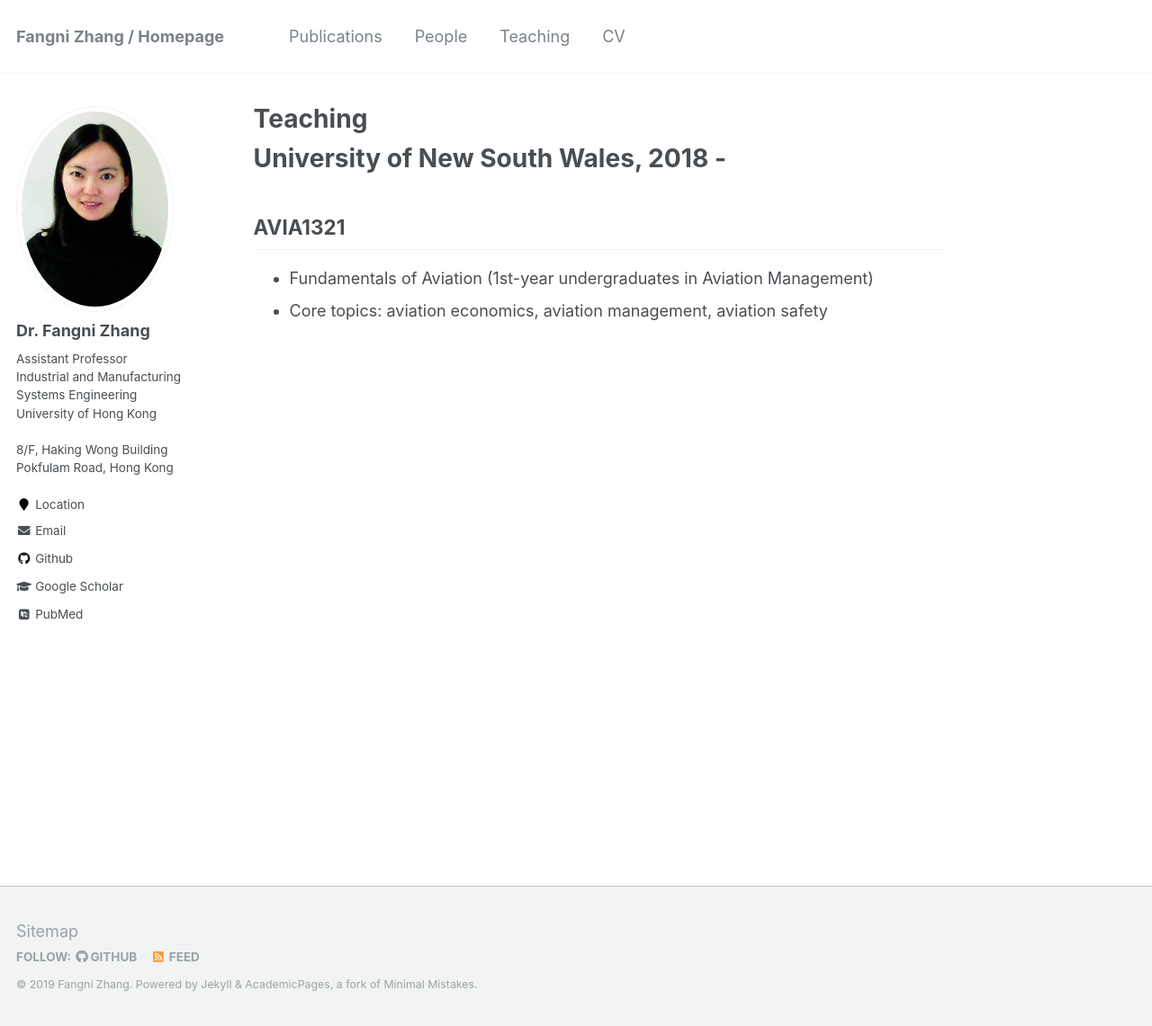
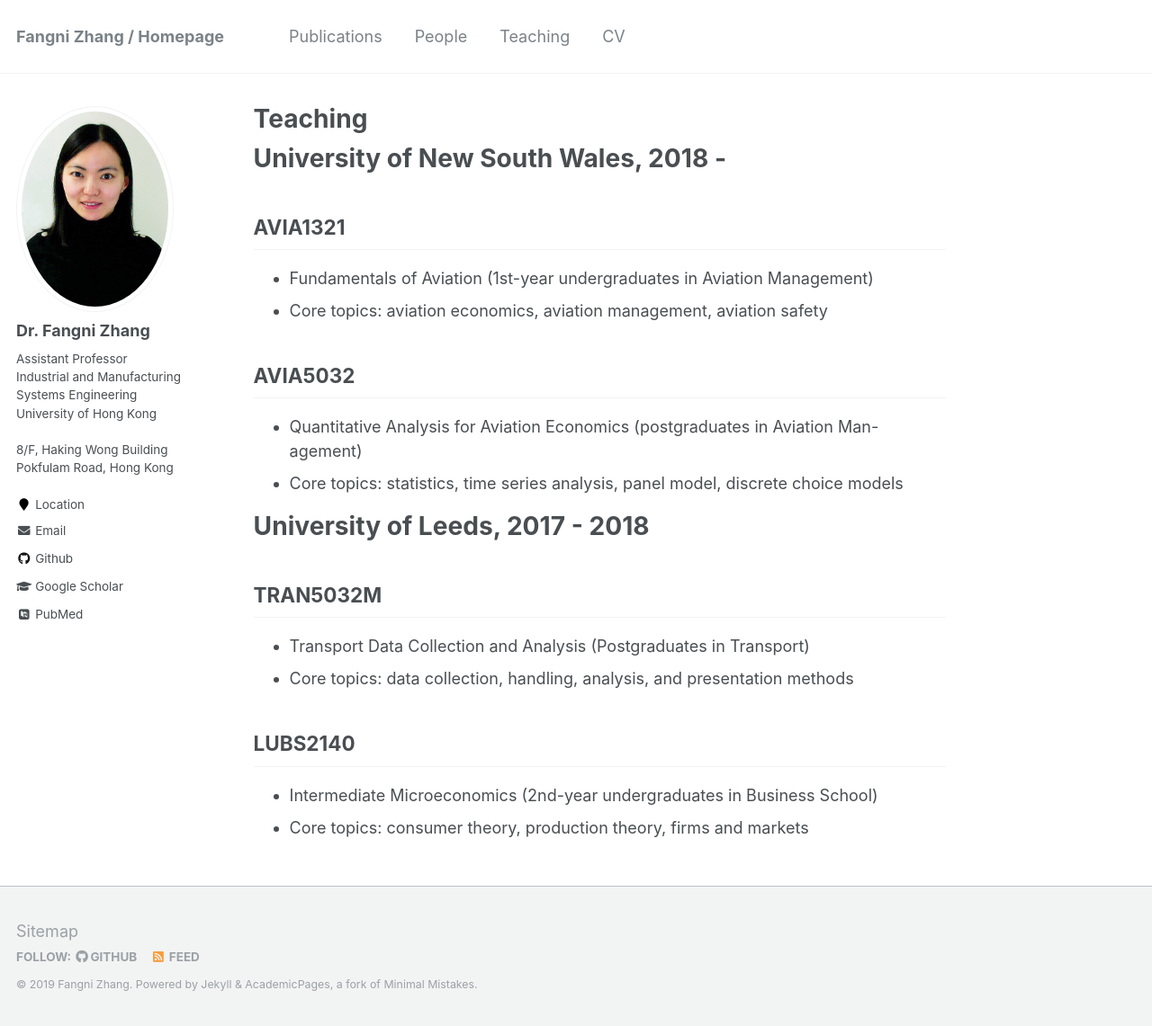
Before and after one commit to fangnizhang/fangnizhang.github.io, a Jekyll site: the page built from _pages/teaching.md, in a window 1280 px wide and 1141 px high. Shown: the whole window at 90% size. Built offline with Jekyll 4.4.1, drawn with Linux system fonts in a browser that asks for light colours; some web fonts are replaced.

Commit message:
Update teaching.md

```diff
--- a/_pages/teaching.md
+++ b/_pages/teaching.md
@@ -11,3 +11,21 @@ AVIA1321
 --------
 * Fundamentals of Aviation (1st-year undergraduates in Aviation Management)
 * Core topics: aviation economics, aviation management, aviation safety
+
+AVIA5032
+--------
+* Quantitative Analysis for Aviation Economics (postgraduates in Aviation Man- agement)
+* Core topics: statistics, time series analysis, panel model, discrete choice models
+
+University of Leeds, 2017 - 2018
+========
+
+TRAN5032M
+--------
+* Transport Data Collection and Analysis (Postgraduates in Transport)
+* Core topics: data collection, handling, analysis, and presentation methods
+
+LUBS2140
+--------
+* Intermediate Microeconomics (2nd-year undergraduates in Business School)
+* Core topics: consumer theory, production theory, firms and markets
```
